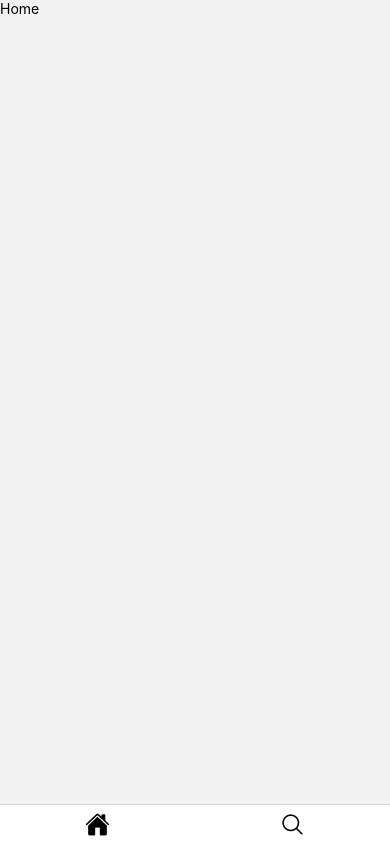
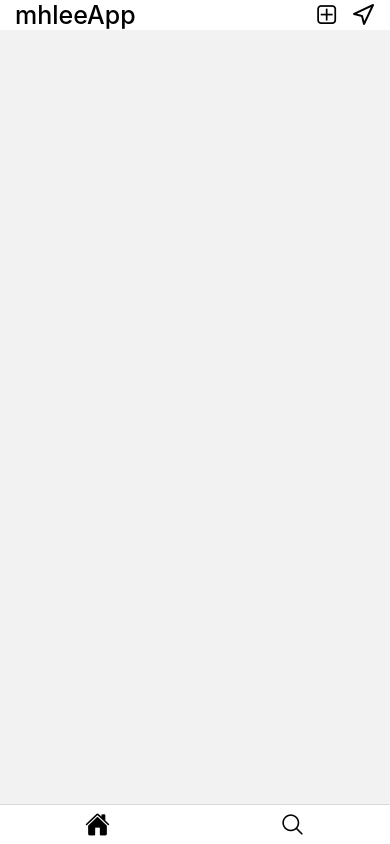
Before and after one commit to cowaymcnc4003/reactNativeStudy, a React Native app: screen /Home in a window 390 px wide. Built offline with nearby package versions, Linux system fonts and the light colour scheme.

Commit message:
1.home icon ui

```diff
--- a/src/screens/Home.js
+++ b/src/screens/Home.js
@@ -1,11 +1,40 @@
-import { View, Text } from 'react-native';
 import React from 'react';
+import { StatusBar, Text, View } from 'react-native';
+import { SafeAreaView } from 'react-native-safe-area-context';
+import FontAwesome from 'react-native-vector-icons/FontAwesome';
+import Feather from 'react-native-vector-icons/Feather';
 
 const Home = () => {
   return (
-    <View>
-      <Text>Home</Text>
-    </View>
+    <SafeAreaView style={{ backgroundColor: 'white' }}>
+      <StatusBar barStyle="dark-content" backgroundColor="white" />
+      <View style={{
+        flexDirection: 'row',
+        justifyContent: 'space-between',
+        alignItems: 'center',
+        paddingHorizontal: 15,
+      }}>
+        <View>
+          <Text
+            style={{
+              fontSize: 25,
+              fontWeight: 500,
+              color: 'black',
+            }}
+          >mhleeApp</Text>
+        </View>
+        <View
+          style={{
+            flexDirection: 'row',
+            justifyContent: 'space-between',
+            alignItems: 'center',
+          }}
+        >
+          <FontAwesome name="plus-square-o" style={{ fontSize: 24, paddingHorizontal: 15 }} />
+          <Feather name="navigation" style={{ fontSize: 24 }} />
+        </View>
+      </View>
+    </SafeAreaView >
   );
 };
 
```
